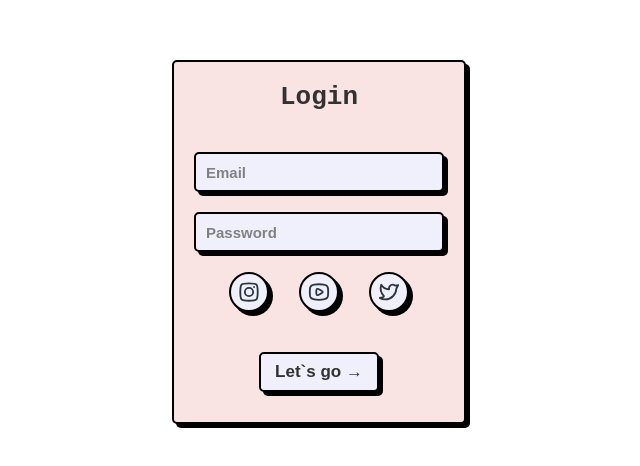
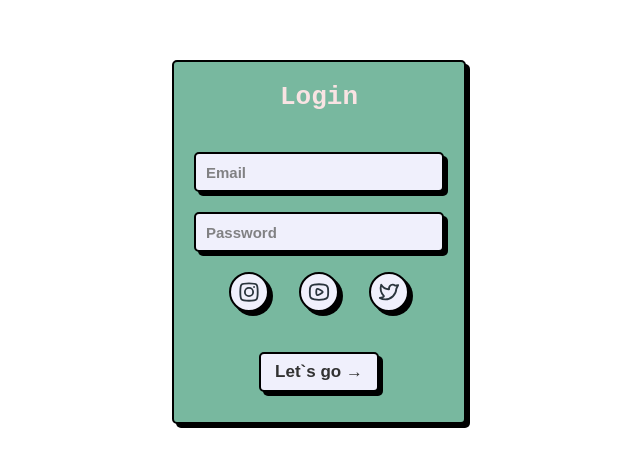
Before and after one commit to TANYAGUPTA06/Login-Form, a plain HTML site: page index.html in a window 1280 px wide. Shown: the part 158-624 px from the top of the page, without its empty margins (321-961 px from the left). Drawn offline with Linux system fonts and the light colour scheme.

Commit message:
Update style.css

```diff
--- a/style.css
+++ b/style.css
@@ -12,7 +12,7 @@ body {
 }
 form {
   padding: 20px;
-  background-color: #f9e3e3;
+  background-color: #78b89f;
   display: flex;
   flex-direction: column;
   align-items: flex-start;
@@ -25,7 +25,7 @@ form {
 h2 {
   width: 100%;
   text-align: center;
-  color: #323232;
+  color: #f9e3e3;
   font-size: 26px;
   font-family: monospace;
   margin-bottom: 20px;
```
